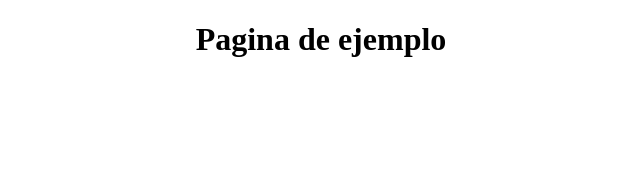
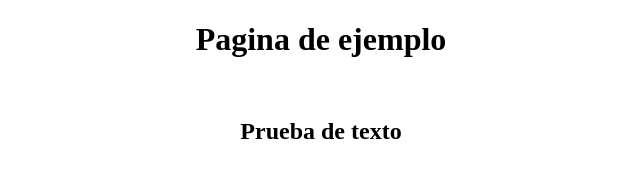
Before and after one commit to gamavib/DemoGit, a plain HTML site: page index.html in a window 1280 px wide. Shown: the whole page, without its empty margins (319-959 px from the left). Drawn offline with Linux system fonts and the light colour scheme.

Commit message:
Adicion de etiquetado h2

```diff
--- a/index.html
+++ b/index.html
@@ -6,6 +6,8 @@
 <body>
 	<center>
 		<h1>Pagina de ejemplo</h1>
+		<br>
+		<h2>Prueba de texto</h2>
 	</center>
 </body>
 </html>
```
